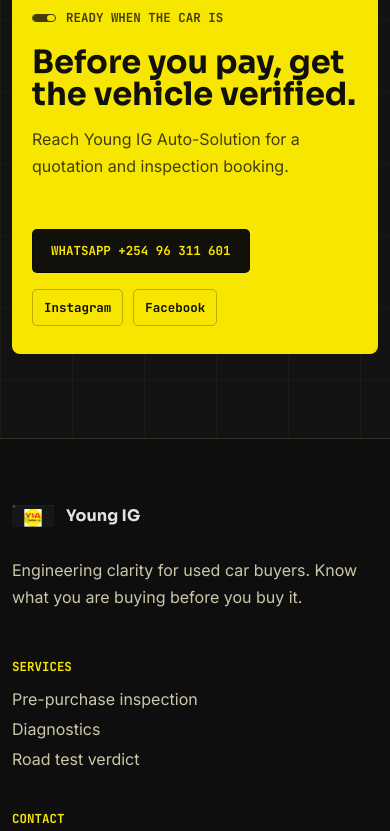
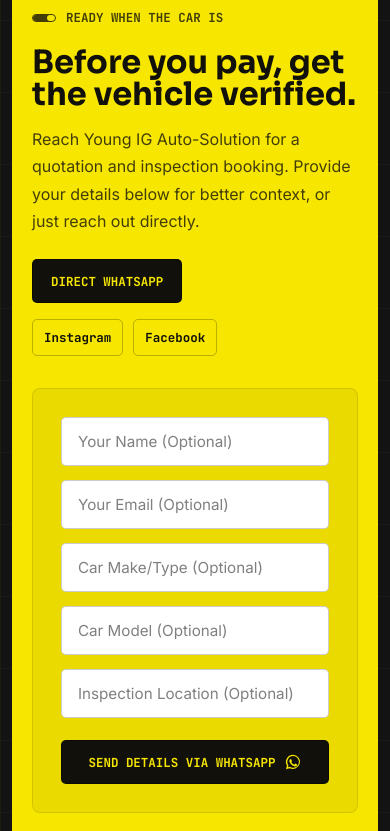
Before and after one commit to Erick-dev-087/Young.IG_Website, a plain HTML site: page index.html in a window 390 px wide. Shown: the part 7900-8731 px from the top of the page. Drawn offline with Linux system fonts and the light colour scheme.

Commit message:
Edited the contact form so that it offers much more context to the Mechanic

```diff
--- a/index.html
+++ b/index.html
@@ -232,14 +232,33 @@
       <div>
         <p class="eyebrow dark"><span></span> Ready when the car is</p>
         <h2>Before you pay, get the vehicle verified.</h2>
-        <p>Reach Young IG Auto-Solution for a quotation and inspection booking.</p>
+        <p>Reach Young IG Auto-Solution for a quotation and inspection booking. Provide your details below for better context, or just reach out directly.</p>
+        <div class="cta-actions" style="justify-items: start; margin-top: 24px;">
+          <a class="btn btn-dark" href="https://wa.me/254796311601?text=Hello%20Young%20IG%20Auto-Solution%2C%20I%20would%20like%20a%20quotation%20for%20a%20car%20pre-purchase%20inspection." target="_blank" rel="noopener">Direct WhatsApp</a>
+          <div class="socials" aria-label="Social media links">
+            <a href="https://www.instagram.com/wahome_i/" target="_blank" rel="noopener">Instagram</a>
+            <a href="https://www.facebook.com/ian.wahome.58" target="_blank" rel="noopener">Facebook</a>
+          </div>
+        </div>
       </div>
-      <div class="cta-actions">
-        <a class="btn btn-dark" href="https://wa.me/254796311601?text=Hello%20Young%20IG%20Auto-Solution%2C%20I%20would%20like%20a%20quotation%20for%20a%20car%20pre-purchase%20inspection." target="_blank" rel="noopener">WhatsApp +254 96 311 601</a>
-        <div class="socials" aria-label="Social media links">
-          <a href="https://www.instagram.com/wahome_i/" target="_blank" rel="noopener">Instagram</a>
-          <a href="https://www.facebook.com/ian.wahome.58" target="_blank" rel="noopener">Facebook</a>
-        </div>
+      <div class="contact-form-wrapper">
+        <form id="wa-contact-form" class="wa-form">
+          <div class="form-row">
+            <input type="text" id="wa-name" placeholder="Your Name (Optional)">
+            <input type="email" id="wa-email" placeholder="Your Email (Optional)">
+          </div>
+          <div class="form-row">
+            <input type="text" id="wa-make" placeholder="Car Make/Type (Optional)">
+            <input type="text" id="wa-model" placeholder="Car Model (Optional)">
+          </div>
+          <input type="text" id="wa-location" placeholder="Inspection Location (Optional)">
+          <button type="submit" class="btn btn-dark" style="width: 100%; margin-top: 8px;">
+            Send details via WhatsApp
+            <svg viewBox="0 0 32 32" aria-hidden="true" style="width:18px;height:18px;margin-left:8px;fill:currentColor;vertical-align:middle;">
+              <path d="M16.04 3.2A12.65 12.65 0 0 0 5.23 22.4L3.6 28.8l6.56-1.56A12.65 12.65 0 1 0 16.04 3.2Zm0 2.35a10.3 10.3 0 0 1 8.78 15.68 10.3 10.3 0 0 1-13.8 3.58l-.47-.28-3.55.84.88-3.43-.31-.5A10.3 10.3 0 0 1 16.04 5.55Zm-4.4 5.34c-.23 0-.6.08-.91.43-.31.34-1.2 1.17-1.2 2.84 0 1.68 1.23 3.3 1.4 3.53.17.23 2.38 3.82 5.86 5.2 2.9 1.15 3.49.92 4.12.86.63-.06 2.03-.83 2.32-1.63.29-.8.29-1.49.2-1.63-.08-.14-.31-.23-.66-.4-.34-.18-2.03-1-2.34-1.12-.31-.11-.54-.17-.77.18-.23.34-.89 1.11-1.09 1.34-.2.23-.4.26-.74.09-.34-.18-1.45-.53-2.76-1.7-1.02-.9-1.71-2.03-1.91-2.37-.2-.35-.02-.54.15-.71.16-.15.34-.4.52-.6.17-.2.23-.34.34-.57.12-.23.06-.43-.03-.6-.09-.18-.77-1.86-1.06-2.55-.28-.67-.56-.58-.77-.59h-.67Z"/>
+            </svg>
+          </button>
+        </form>
       </div>
     </section>
   </main>
--- a/script.js
+++ b/script.js
@@ -122,3 +122,32 @@
     }
   });
 }
+
+// WhatsApp Contact Form Logic
+const waForm = document.getElementById("wa-contact-form");
+if (waForm) {
+  waForm.addEventListener("submit", (e) => {
+    e.preventDefault();
+
+    const name = document.getElementById("wa-name").value.trim();
+    const email = document.getElementById("wa-email").value.trim();
+    const make = document.getElementById("wa-make").value.trim();
+    const model = document.getElementById("wa-model").value.trim();
+    const location = document.getElementById("wa-location").value.trim();
+
+    let message = "Hello Young IG Auto-Solution, I would like a quotation for a car pre-purchase inspection.\n\n";
+
+    if (name || email || make || model || location) {
+      message += "*My Details:*\n";
+      if (name) message += `- Name: ${name}\n`;
+      if (email) message += `- Email: ${email}\n`;
+      if (make || model) {
+        message += `- Car: ${make} ${model}`.trim() + "\n";
+      }
+      if (location) message += `- Location: ${location}\n`;
+    }
+
+    const encodedMessage = encodeURIComponent(message);
+    window.open(`https://wa.me/254796311601?text=${encodedMessage}`, "_blank");
+  });
+}
--- a/styles.css
+++ b/styles.css
@@ -718,7 +718,7 @@
 
 .cta-panel {
   display: grid;
-  grid-template-columns: 1fr auto;
+  grid-template-columns: 1fr 1fr;
   gap: 32px;
   align-items: center;
   margin-bottom: 84px;
@@ -726,6 +726,43 @@
   border-radius: var(--radius);
   background: var(--yellow);
   color: var(--black);
+}
+
+.wa-form {
+  display: grid;
+  gap: 14px;
+  background: rgba(0, 0, 0, 0.05);
+  padding: 28px;
+  border-radius: var(--radius);
+  border: 1px solid rgba(0, 0, 0, 0.1);
+}
+
+.wa-form .form-row {
+  display: grid;
+  grid-template-columns: 1fr 1fr;
+  gap: 14px;
+}
+
+.wa-form input {
+  width: 100%;
+  padding: 14px 16px;
+  background: #ffffff;
+  border: 1px solid rgba(0, 0, 0, 0.2);
+  border-radius: 5px;
+  color: var(--black);
+  font-family: Inter, sans-serif;
+  font-size: 0.95rem;
+  transition: border-color 200ms ease, box-shadow 200ms ease;
+}
+
+.wa-form input::placeholder {
+  color: rgba(0, 0, 0, 0.5);
+}
+
+.wa-form input:focus {
+  outline: none;
+  border-color: var(--black);
+  box-shadow: 0 0 0 3px rgba(0, 0, 0, 0.1);
 }
 
 .cta-panel h2,
@@ -1061,6 +1098,10 @@
     padding: 28px 20px;
   }
 
+  .wa-form .form-row {
+    grid-template-columns: 1fr;
+  }
+
   .whatsapp-float {
     right: 14px;
     bottom: 14px;
```
